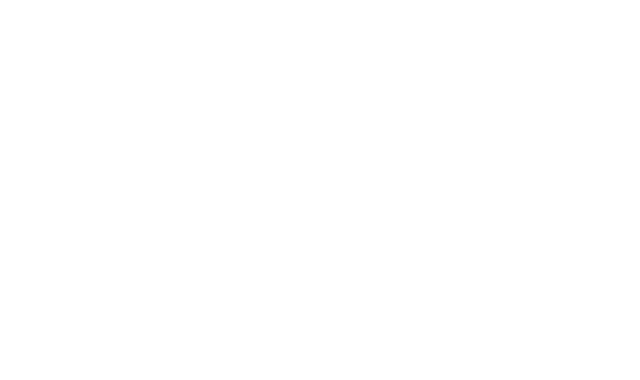
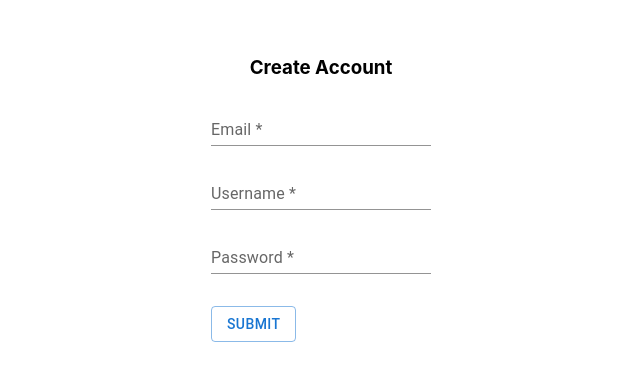
Before and after one commit to albertbrannan4/VitalTrack, a React (Create React App) app in the folder frontend/: page /create-account in a window 1280 px wide. Shown: the part 170-550 px from the top of the page, without its empty margins (319-959 px from the left). Built offline with nearby package versions, Linux system fonts and the light colour scheme.

Commit message:
routing created

```diff
--- a/frontend/package.json
+++ b/frontend/package.json
@@ -17,6 +17,7 @@
     "react": "^18.2.0",
     "react-dom": "^18.2.0",
     "react-hook-form": "^7.45.4",
+    "react-router-dom": "^6.15.0",
     "react-scripts": "5.0.1",
     "typescript": "^4.9.5",
     "web-vitals": "^2.1.4"
--- a/frontend/src/Forms/CreateAccount.tsx
+++ b/frontend/src/Forms/CreateAccount.tsx
@@ -48,7 +48,7 @@
   return (
     <FormLayout>
       <form onSubmit={handleSubmit(OnSubmit)}>
-        <h3>Create Account</h3>
+        <h3 style={{ textAlign: "center" }}>Create Account</h3>
         <TextField
           {...register("Email", { required: "This is required" })}
           id="standard-basic"
--- a/frontend/src/Forms/Login.tsx
+++ b/frontend/src/Forms/Login.tsx
@@ -41,7 +41,7 @@
   return (
     <FormLayout>
       <form onSubmit={handleSubmit(OnSubmit)}>
-        <h3>Login</h3>
+        <h3 style={{ textAlign: "center" }}>Login</h3>
         <TextField
           {...register("Username", { required: "This is required" })}
           id="standard-basic"
--- a/frontend/src/index.tsx
+++ b/frontend/src/index.tsx
@@ -1,17 +1,41 @@
-import React from 'react';
-import ReactDOM from 'react-dom/client';
-import './index.css';
-import App from './App';
-import reportWebVitals from './reportWebVitals';
+import React from "react";
+import ReactDOM from "react-dom/client";
+import "./index.css";
+import App from "./App";
+import reportWebVitals from "./reportWebVitals";
+import { createBrowserRouter, RouterProvider } from "react-router-dom";
+import HandleSubmissions from "./Utils/HandleSubmissions";
+import CreateAccount from "./Forms/CreateAccount";
+import Login from "./Forms/Login";
+const router = createBrowserRouter([
+  {
+    path: "/",
+    element: <App />,
+  },
+  {
+    path: "/login",
+    element: <Login HandleSubmissions={HandleSubmissions} />,
+  },
+  {
+    path: "/create-account",
+    element: <CreateAccount HandleSubmissions={HandleSubmissions} />,
+  },
+]);
 
-const root = ReactDOM.createRoot(
-  document.getElementById('root') as HTMLElement
-);
-root.render(
+ReactDOM.createRoot(document.getElementById("root") as HTMLElement).render(
   <React.StrictMode>
-    <App />
+    <RouterProvider router={router} />
   </React.StrictMode>
 );
+
+// const root = ReactDOM.createRoot(
+//   document.getElementById("root") as HTMLElement
+// );
+// root.render(
+//   <React.StrictMode>
+//     <App />
+//   </React.StrictMode>
+// );
 
 // If you want to start measuring performance in your app, pass a function
 // to log results (for example: reportWebVitals(console.log))
```
